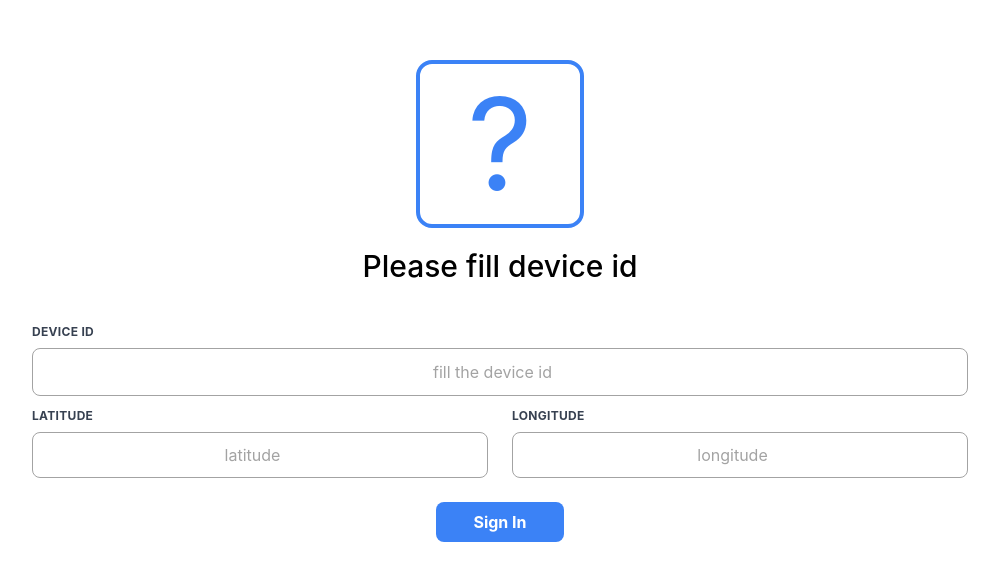
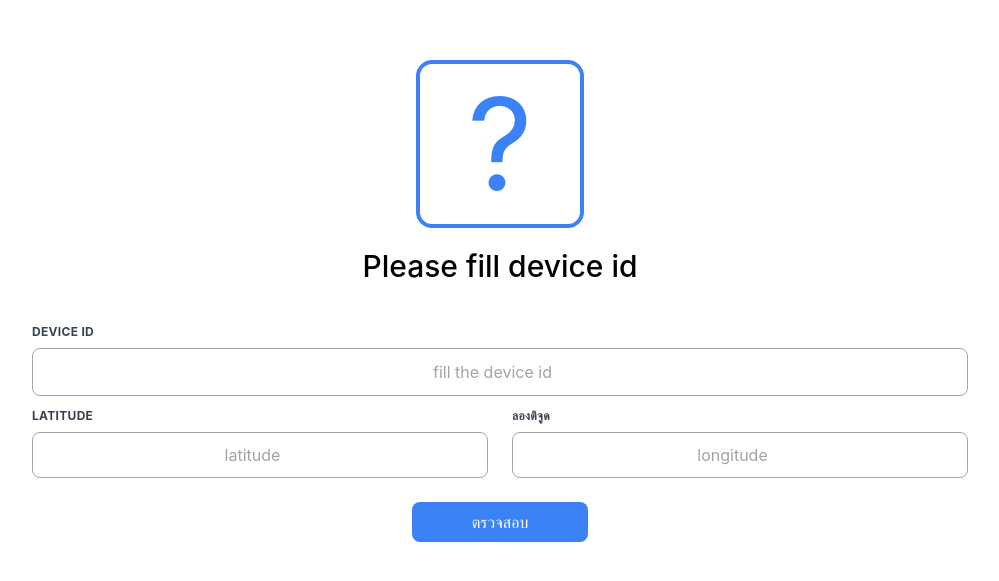
Before and after one commit to cilabcmu/fire-elephant-install-app, a React (Vite) app: page / in a window 1280 px wide. Shown: the part 119-700 px from the top of the page, without its empty margins (140-1139 px from the left). Built offline with nearby package versions, Linux system fonts and the light colour scheme.

Commit message:
try to add font

```diff
--- a/src/components/form.tsx
+++ b/src/components/form.tsx
@@ -28,8 +28,8 @@ const Form = () => {
             />
           </div>
           <div className="w-2/4  md:w-1/2 px-3">
-            <label className="block uppercase tracking-wide text-gray-700 text-xs font-bold mb-2" htmlFor="long">
-              longitude
+            <label className="font-prompt block uppercase tracking-wide text-gray-700 text-xs font-bold mb-2" htmlFor="long">
+              ลองติจูด
             </label>
             <input
               className="appearance-none block w-full bg-white text-gray-700 text-center border border-neutral-400 rounded-lg py-3 px-4 mb-3 leading-tight placeholder-neutral-400 focus:outline-none focus:placeholder-white "
@@ -41,8 +41,8 @@ const Form = () => {
         </div>
       </form>
 
-      <button className={`bg-blue-500 hover:bg-blue-700 w-32 text-white font-bold py-2 px-4 rounded-lg`} type="button">
-        Sign In
+      <button className={`font-prompt bg-blue-500 hover:bg-blue-700 w-44 text-white py-2 px-4 rounded-lg`} type="button">
+        ตรวจสอบ
       </button>
     </div>
   );
--- a/src/index.css
+++ b/src/index.css
@@ -1,3 +1,5 @@
+@import url('https://fonts.googleapis.com/css2?family=Prompt:wght@100;400&display=swap');
+
 @tailwind base;
 @tailwind components;
 @tailwind utilities;
--- a/tailwind.config.js
+++ b/tailwind.config.js
@@ -1,8 +1,12 @@
 module.exports = {
-  mode: 'jit',
+  mode: "jit",
   content: ["./src/**/*.{js,jsx,ts,tsx}"],
   theme: {
-    extend: {},
+    extend: {
+      fontFamily: {
+        prompt: ["Prompt', sans-serif"],
+      },
+    },
   },
   plugins: [],
 };
```
